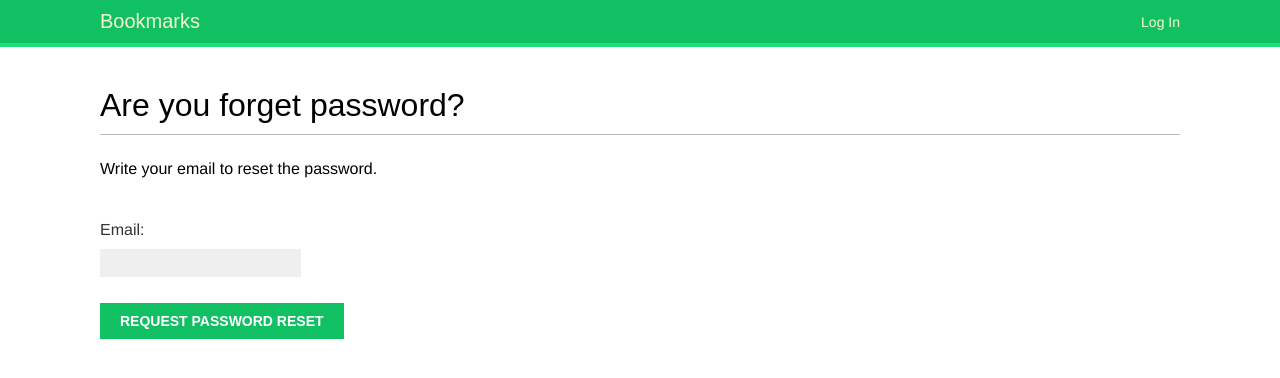
After one commit to KamilFerenc/social-website, a Django app: page /password-reset/ in a window 1280 px wide. The commit adds this page. Shown: the top 378 px of the page. Run offline with Django 3.2, Linux system fonts and the light colour scheme; some web fonts are replaced.

Commit message:
Create feature for reset password by email

```diff
--- a/bookmarks/account/templates/registration/login.html
+++ b/bookmarks/account/templates/registration/login.html
@@ -17,5 +17,6 @@
                 <input type="hidden" name="next" value="{{ next }}">
                 <p><input type="submit" value="Log In"></p>
             </form>
+            <p>Forgot password? Click the <a href="{% url 'password_reset' %}">link</a>.</p>
     </div>
 {% endblock %}
--- a/bookmarks/account/templates/registration/password_change_form.html
+++ b/bookmarks/account/templates/registration/password_change_form.html
@@ -4,10 +4,14 @@
 
 {% block content %}
     <h1>Change password</h1>
+    {% if user.is_authenticated %}
         <p> Fill in bellow form to change password:</p>
         <form action="." method="post">
             {{ form.as_p }}
             <p><input type="submit" value="Change"></p>
             {% csrf_token %}
         </form>
+    {% else %}
+        <p>First log in to change password</p>
+    {% endif %}
 {% endblock %}
--- /dev/null
+++ b/bookmarks/account/templates/registration/password_reset.html
@@ -0,0 +1,11 @@
+{% extends 'base.html' %}
+{% block title %}Password reset {% endblock %}
+{% block content %}
+    <h1>Are you forget password?</h1>
+    <p>Write your email to reset the password.</p>
+    <form  method="POST">
+        {{ form.as_p }}
+        <p><input type="submit" value="Request Password Reset"></p>
+        {% csrf_token %}
+    </form>
+{% endblock %}
--- /dev/null
+++ b/bookmarks/account/templates/registration/password_reset_email111.html
@@ -0,0 +1,3 @@
+Otrzymaliśmy żadanie wyzerowania hasla {{ emil }}. Klikni poniższe łącze
+{{ protocol }}:// {{ domain }} {% url "password_reset_confirm" uidb64=uid token=token %}
+Twoja nazwa użytkownika: {{ user.get_username }}
--- a/bookmarks/bookmarks/urls.py
+++ b/bookmarks/bookmarks/urls.py
@@ -17,14 +17,34 @@ from django.contrib import admin
 from django.urls import path, include
 from django.contrib.auth import views as auth_views
 
+
 urlpatterns = [
     path('admin/', admin.site.urls),
     path('', include('account.urls', namespace='account')),
     path('login/', auth_views.LoginView.as_view(template_name='registration/login.html'), name='login'),
     path('logout/', auth_views.LogoutView.as_view(template_name='registration/logged_out.html'), name='logout'),
-    path('password-change/', auth_views.PasswordChangeView.
-         as_view(template_name='registration/password_change_form.html'), name='password_change'),
-    path('password-change-done', auth_views.PasswordChangeDoneView.
-         as_view(template_name='registration/password_change_done.html'), name='password_change_done'),
+    path('password-change/',
+         auth_views.PasswordChangeView.as_view(template_name='registration/password_change_form.html'),
+         name='password_change'),
+
+    path('password-change-done/',
+         auth_views.PasswordChangeDoneView.as_view(template_name='registration/password_change_done.html'),
+         name='password_change_done'),
+
+    path('password-reset/',
+         auth_views.PasswordResetView.as_view(template_name='registration/password_reset.html'),
+         name='password_reset'),
+
+    path('password-reset/done/',
+         auth_views.PasswordResetDoneView.as_view(template_name='registration/password_reset_done.html'),
+         name='password_reset_done'),
+
+    path('password-reset-confirm/<uidb64>/<token>/',
+         auth_views.PasswordResetConfirmView.as_view(template_name='registration/password_reset_confirm.html'),
+         name='password_reset_confirm'),
+
+    path('password-reset-complete',
+         auth_views.PasswordResetCompleteView.as_view(template_name='registration/password_reset_complete.html'),
+         name='password_reset_complete'),
 
 ]
```
Also changed, not shown: bookmarks/account/templates/registration/password_reset_complete.html (added, +7 -0 lines), bookmarks/account/templates/registration/password_reset_confirm.html (added, +11 -0 lines), bookmarks/account/templates/registration/password_reset_done.html (added, +8 -0 lines), bookmarks/bookmarks/settings.py (+7 -0 lines). Lines whose indentation alone changed are shown as unchanged.
